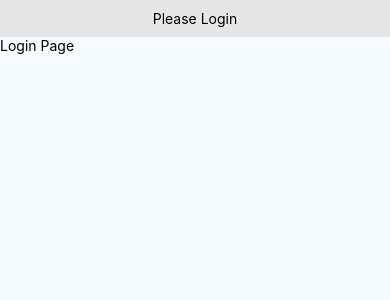
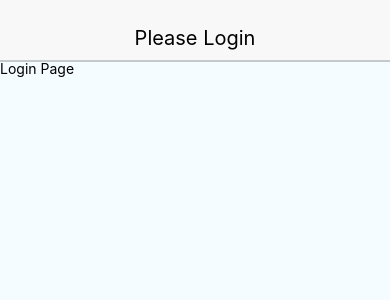
Before and after one commit to miraz235/react-native-employee-manager, a React Native app: screen / in a window 390 px wide. Shown: the top 300 px of the page. Built offline with nearby package versions, Linux system fonts and the light colour scheme.

Commit message:
topbar modified

```diff
--- a/components/topbar.js
+++ b/components/topbar.js
@@ -1,12 +1,12 @@
-import React, { Component } from "react";
-import { Platform, StyleSheet, Text, View } from "react-native";
+import React, {Component} from 'react';
+import {StyleSheet, Text, View} from 'react-native';
 
 export default class Topbar extends Component {
     render() {
         return (
             <View style={styles.container}>
                 <Text>{this.props.leftText}</Text>
-        <Text>{this.props.title}</Text>
+                <Text style={styles.textStyle}>{this.props.title}</Text>
                 <Text>{this.props.rightText}</Text>
             </View>
         );
@@ -15,10 +15,18 @@ export default class Topbar extends Component {
 
 const styles = StyleSheet.create({
     container: {
-    flexDirection: "row",
-    marginTop: Platform.OS == "ios" ? 20 : 0,
-    justifyContent: "space-between",
-    padding: 10,
-    backgroundColor: "#e6e6e6"
+        backgroundColor: '#F8F8F8',
+        justifyContent: 'center',
+        alignItems: 'center',
+        height: 60,
+        paddingTop: 15,
+        shadowColor: '#000',
+        shadowOffset: {width: 0, height: 2},
+        shadowOpacity: 0.2,
+        elevation: 2,
+        position: 'relative'
+    },
+    textStyle: {
+        fontSize: 20
     }
 });
```
Also changed, not shown: 1 other file (tests, documents, lock files or other folders). Lines whose indentation alone changed are shown as unchanged.
